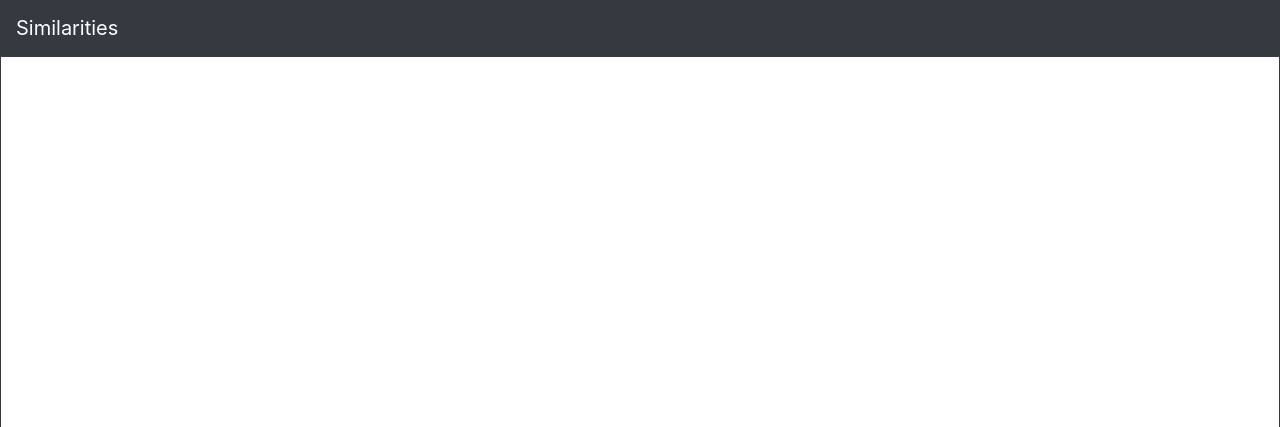
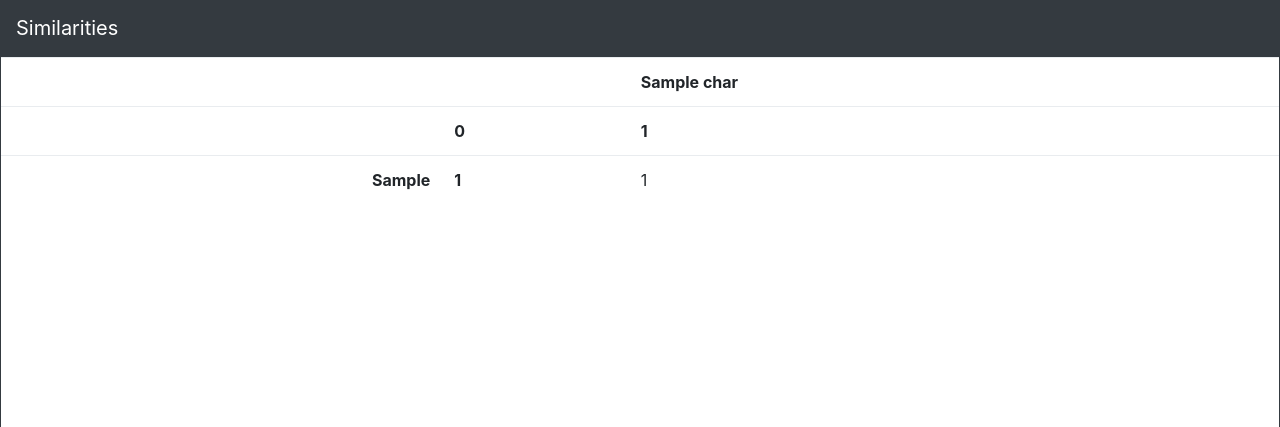
Before and after one commit to chiptus/cs50x-solutions, a Flask app: template pset6/similarities/templates/score.html in a window 1280 px wide. Shown: the top 427 px of the page. Run offline with Flask 2, Linux system fonts and the light colour scheme; the template is opened without the code that fills it: most values are stand-ins (such as "Sample title", 1, 10 or a date in 2020); some libraries are stand-ins or nearby versions.

Commit message:
style matrix

```diff
--- a/pset6/similarities/templates/matrix.html
+++ b/pset6/similarities/templates/matrix.html
@@ -1 +1,38 @@
-<!-- TODO -->
+<!--
+Implement templates/matrix.html in such a way that it generates,
+using Jinja2, a visualization of a matrix returned by distances
+(given some a and b) via an HTML table. In each cell of the table should be only a cost,
+not an operation. Along the lefmost column should be the characters from a, each in its own cell (and row);
+along the topmost row should be the characters from b, each in its cell (and column).
+
+ matrix=matrix, s1=s1, s2=s2, operations=transitions
+-->
+
+<table class="table">
+    <tr >
+        <th> </th>
+        <th> </th>
+        {% for char in s2 %}
+            <th class="header">{{ char }}</th>
+        {% endfor %}
+    </tr>
+    <tr>
+        <td> </td>
+        {% for number in range(1 + s2|count) %}
+            <th class="header">{{ number }}</th>
+        {% endfor %}
+    </tr>
+    {% for row in matrix %}
+    <tr>
+        <th class="header">
+            {% if loop.index > 0 %}
+                {{ s1[loop.index - 1] }}
+            {% endif %}
+        </th>
+        <th class="header">{{ loop.index }}</th>
+        {% for cell in row %}
+            <td>{{ cell[0] }}</td>
+        {% endfor %}
+    </tr>
+    {% endfor %}
+</table>
```
